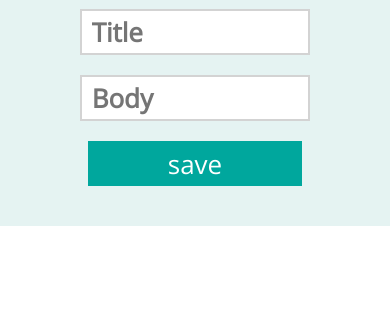
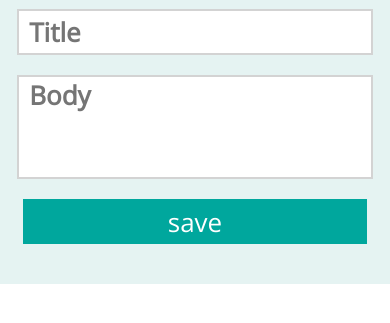
Before and after one commit to kfarias/2DoBox-Pivot, a plain HTML site: page index.html in a window 390 px wide. Shown: the part 131-454 px from the top of the page. Drawn offline with nearby package versions, Linux system fonts and the light colour scheme.

Commit message:
Add responsive design. Inputbox scales to input

```diff
--- a/css/styles.css
+++ b/css/styles.css
@@ -33,9 +33,11 @@ article {
   margin: 0 100px;
 }
 
-input {
+input, textarea {
   display: block;
   outline: none;
+  resize: none;
+  overflow: hidden;
   border: 2px solid lightgray;
   margin: 20px auto;
   padding: 0 10px;
@@ -132,3 +134,22 @@ h3 {
   top: 0;
   right: 0;
 }
+
+@media screen and (max-width: 768px){
+  input, textarea {
+    width: 85%;
+  }
+
+  textarea {
+    height: 100px;
+    text
+  }
+
+  .submit-btn {
+    width: 88%;
+  }
+
+  .idea-card {
+    width: 85%;
+  }
+}
--- a/index.html
+++ b/index.html
@@ -6,6 +6,7 @@
     <link rel="stylesheet" href="css/styles.css" type="text/css">
     <link href="https://fonts.googleapis.com/css?family=Roboto+Slab:400,700" rel="stylesheet">
     <link href="https://fonts.googleapis.com/css?family=Open+Sans" rel="stylesheet">
+    <meta name="viewport" content="width=device-width, initial-scale=1, user-scalable = true">
   </head>
   <body>
   <header>
@@ -13,7 +14,7 @@
   </header>
     <section class="input-fields">
       <input class="title-input" type="text" placeholder="Title">
-      <input class="idea-input" type="text" placeholder="Body">
+      <textarea class="idea-input" rows="1" cols="26" type="text" placeholder="Body"></textarea>
       <button class="submit-btn" type="button">save</button>
     </section>
     <section class="idea-container">
--- a/javascript.js
+++ b/javascript.js
@@ -21,6 +21,9 @@ IdeaBox.prototype.createIdeaBox = function(){
   )
 }
 
+$("textarea").on("keyup", function(){
+  $(this).css("height", $(this)[0].scrollHeight+"px");
+})
 
 $(".submit-btn").on("click", function(){
   var title = $(".title-input").val();
```
